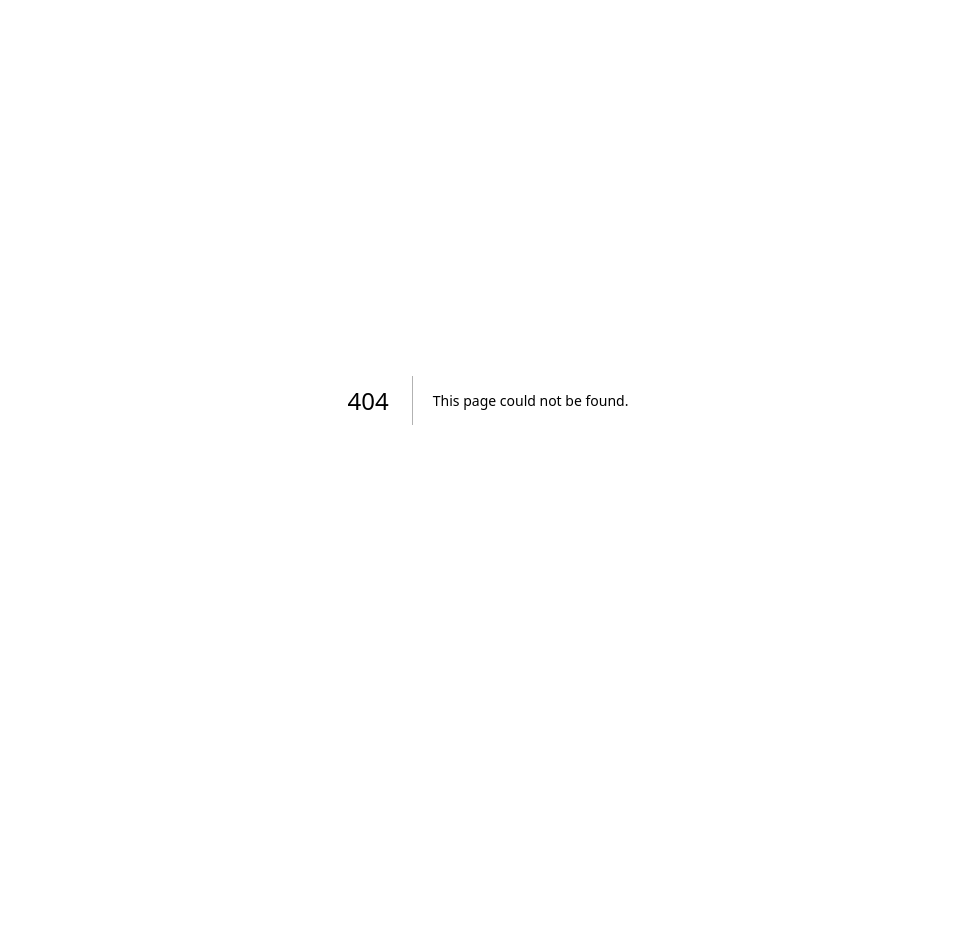
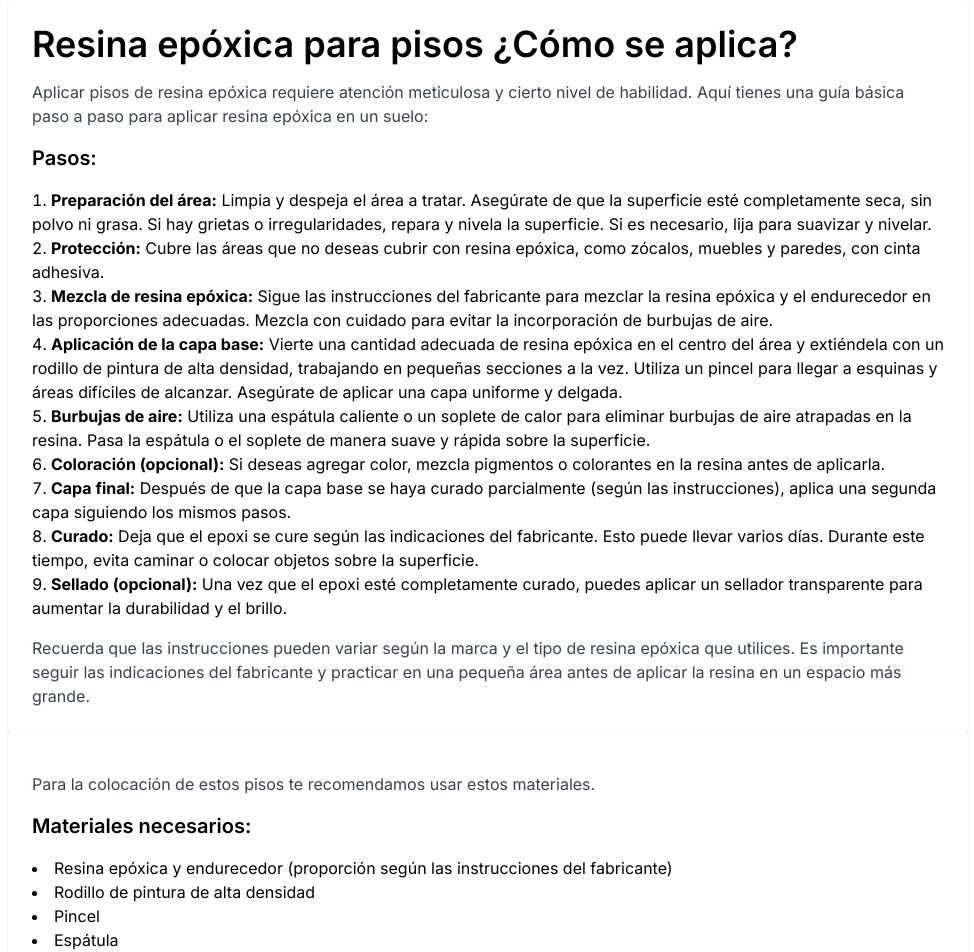
Before and after one commit to claudioquirozipi/pisosderesinaepoxica, a Next.js app: page /aplicacion in a window 1280 px wide. Before the commit this address had no page. Shown: the top 952 px of the page, without its empty margins (152-1126 px from the left). Before the commit the page ends 800 px from the top, so only its background shows below. Built offline with nearby package versions, Linux system fonts and the light colour scheme.

Commit message:
add page aplications

```diff
--- /dev/null
+++ b/src/app/aplicacion/page.tsx
@@ -0,0 +1,108 @@
+/* eslint-disable @next/next/no-img-element */
+"use client";
+export default function Home() {
+  return (
+    <>
+      <main className="mx-4 md:mx-auto  md:w-3/4">
+        <section className="bg-white p-6 rounded shadow">
+          <h1 className="text-4xl font-semibold mb-4">
+            Resina epóxica para pisos ¿Cómo se aplica?
+          </h1>
+
+          <p className="text-gray-700">
+            Aplicar pisos de resina epóxica requiere atención meticulosa y
+            cierto nivel de habilidad. Aquí tienes una guía básica paso a paso
+            para aplicar resina epóxica en un suelo:
+          </p>
+
+          <h2 className="text-xl font-semibold mb-4 mt-4">Pasos:</h2>
+          <ol className="list-decimal list-inside">
+            <li>
+              <strong>Preparación del área:</strong> Limpia y despeja el área a
+              tratar. Asegúrate de que la superficie esté completamente seca,
+              sin polvo ni grasa. Si hay grietas o irregularidades, repara y
+              nivela la superficie. Si es necesario, lija para suavizar y
+              nivelar.
+            </li>
+            <li>
+              <strong>Protección:</strong> Cubre las áreas que no deseas cubrir
+              con resina epóxica, como zócalos, muebles y paredes, con cinta
+              adhesiva.
+            </li>
+            <li>
+              <strong>Mezcla de resina epóxica:</strong> Sigue las instrucciones
+              del fabricante para mezclar la resina epóxica y el endurecedor en
+              las proporciones adecuadas. Mezcla con cuidado para evitar la
+              incorporación de burbujas de aire.
+            </li>
+            <li>
+              <strong>Aplicación de la capa base:</strong> Vierte una cantidad
+              adecuada de resina epóxica en el centro del área y extiéndela con
+              un rodillo de pintura de alta densidad, trabajando en pequeñas
+              secciones a la vez. Utiliza un pincel para llegar a esquinas y
+              áreas difíciles de alcanzar. Asegúrate de aplicar una capa
+              uniforme y delgada.
+            </li>
+            <li>
+              <strong>Burbujas de aire:</strong> Utiliza una espátula caliente o
+              un soplete de calor para eliminar burbujas de aire atrapadas en la
+              resina. Pasa la espátula o el soplete de manera suave y rápida
+              sobre la superficie.
+            </li>
+            <li>
+              <strong>Coloración (opcional):</strong> Si deseas agregar color,
+              mezcla pigmentos o colorantes en la resina antes de aplicarla.
+            </li>
+            <li>
+              <strong>Capa final:</strong> Después de que la capa base se haya
+              curado parcialmente (según las instrucciones), aplica una segunda
+              capa siguiendo los mismos pasos.
+            </li>
+            <li>
+              <strong>Curado:</strong> Deja que el epoxi se cure según las
+              indicaciones del fabricante. Esto puede llevar varios días.
+              Durante este tiempo, evita caminar o colocar objetos sobre la
+              superficie.
+            </li>
+            <li>
+              <strong>Sellado (opcional):</strong> Una vez que el epoxi esté
+              completamente curado, puedes aplicar un sellador transparente para
+              aumentar la durabilidad y el brillo.
+            </li>
+          </ol>
+
+          <p className="text-gray-700 mt-4">
+            Recuerda que las instrucciones pueden variar según la marca y el
+            tipo de resina epóxica que utilices. Es importante seguir las
+            indicaciones del fabricante y practicar en una pequeña área antes de
+            aplicar la resina en un espacio más grande.
+          </p>
+        </section>
+        <section className="bg-white p-6 rounded shadow">
+          <p className="text-gray-700 mt-4">
+            Para la colocación de estos pisos te recomendamos usar estos
+            materiales.
+          </p>
+          <h2 className="text-xl font-semibold mb-4 mt-4">
+            Materiales necesarios:
+          </h2>
+          <ul className="list-disc list-inside">
+            <li>
+              Resina epóxica y endurecedor (proporción según las instrucciones
+              del fabricante)
+            </li>
+            <li>Rodillo de pintura de alta densidad</li>
+            <li>Pincel</li>
+            <li>Espátula</li>
+            <li>Cinta adhesiva</li>
+            <li>Ropa de protección y guantes</li>
+            <li>Mascarilla</li>
+            <li>Lijadora (si es necesario)</li>
+            <li>Sellador (opcional)</li>
+            <li>Colorantes o pigmentos (si deseas agregar color)</li>
+          </ul>
+        </section>
+      </main>
+    </>
+  );
+}
--- a/src/app/sitemap.ts
+++ b/src/app/sitemap.ts
@@ -6,5 +6,9 @@ export default function sitemap(): MetadataRoute.Sitemap {
       url: "https://www.pisosderesinaepoxica.com/",
       lastModified: new Date(),
     },
+    {
+      url: "https://www.pisosderesinaepoxica.com/aplicacion",
+      lastModified: new Date(),
+    },
   ];
 }
```
